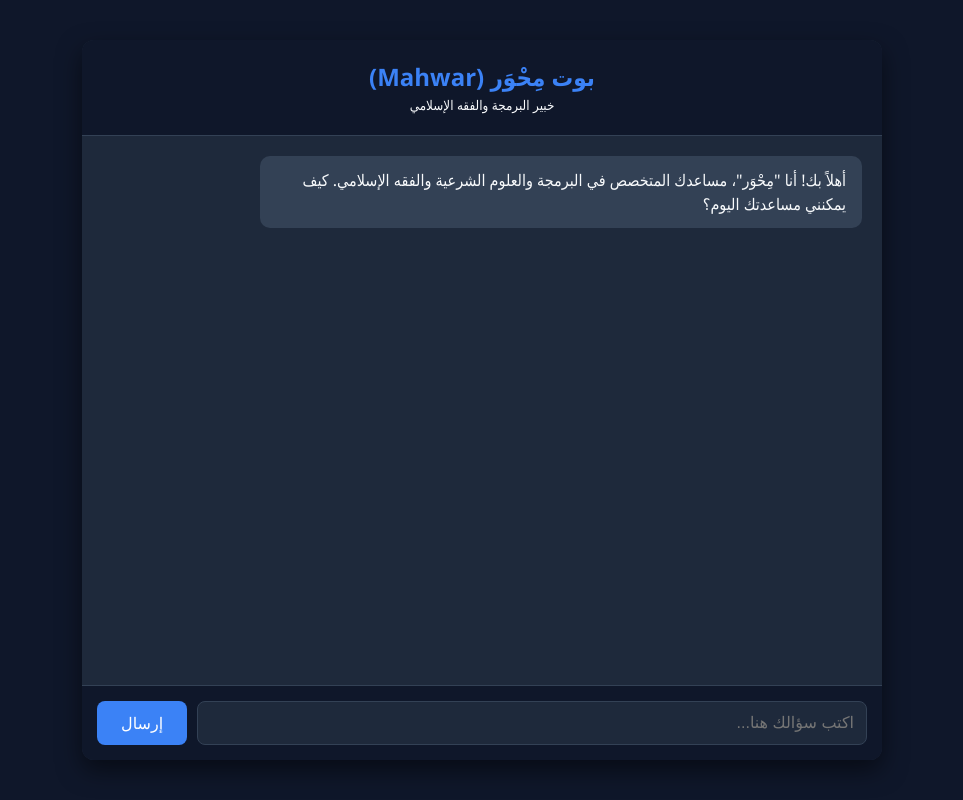
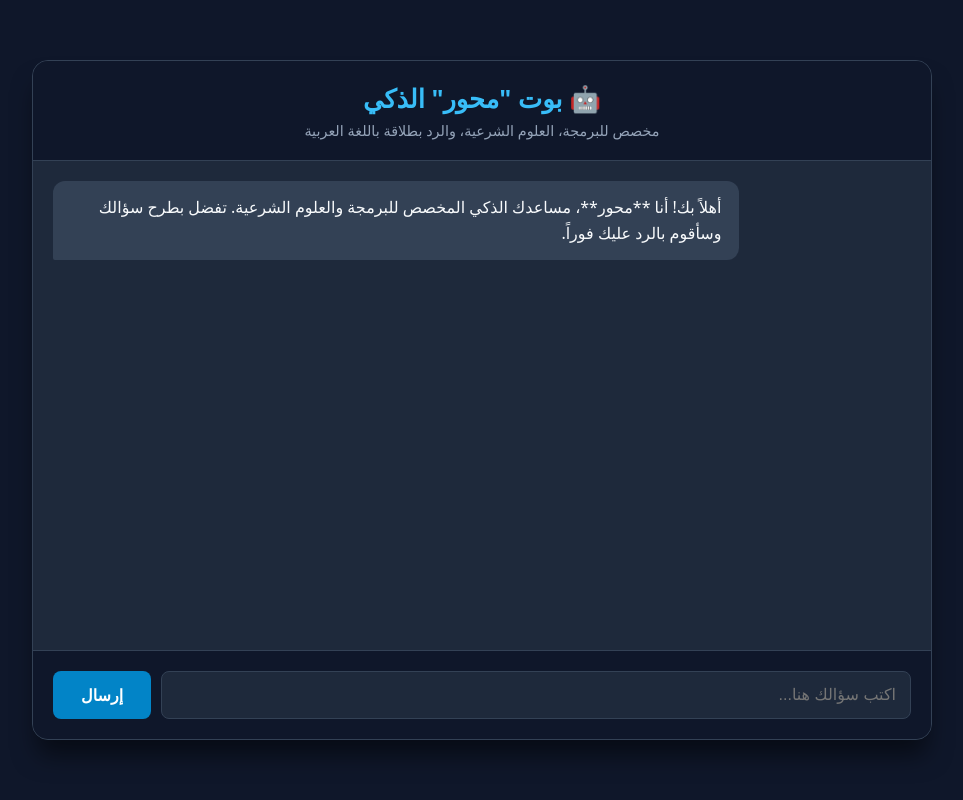
Before and after one commit to osamaib-81/mahwar-bot, a plain HTML site: page index.html in a window 1280 px wide. Shown: the whole page, without its empty margins (158-1121 px from the left). Drawn offline with Linux system fonts and the light colour scheme.

Commit message:
Update index.html

```diff
--- a/index.html
+++ b/index.html
@@ -3,37 +3,45 @@
 <head>
     <meta charset="UTF-8">
     <meta name="viewport" content="width=device-width, initial-scale=1.0">
-    <title>محور - مساعد البرمجة والفقه الإسلامي</title>
+    <title>محور - مساعد الذكاء الاصطناعي</title>
     <style>
         :root {
             --bg-color: #0f172a;
             --card-bg: #1e293b;
             --text-color: #f8fafc;
-            --primary: #3b82f6;
-            --user-msg: #1d4ed8;
+            --primary: #0284c7;
+            --user-msg: #0369a1;
             --bot-msg: #334155;
+            --error-color: #ef4444;
+        }
+
+        * {
+            box-sizing: border-box;
+            margin: 0;
+            padding: 0;
         }
 
         body {
-            font-family: 'Segoe UI', Tahoma, Geneva, Verdana, sans-serif;
+            font-family: system-ui, -apple-system, BlinkMacSystemFont, 'Segoe UI', Roboto, Oxygen, Ubuntu, Cantarell, sans-serif;
             background-color: var(--bg-color);
             color: var(--text-color);
-            margin: 0;
             display: flex;
             justify-content: center;
             align-items: center;
-            height: 100vh;
+            min-height: 100vh;
+            padding: 20px;
         }
 
         .chat-container {
             width: 100%;
-            max-width: 800px;
-            height: 90vh;
+            max-width: 900px;
+            height: 85vh;
             background-color: var(--card-bg);
-            border-radius: 12px;
+            border-radius: 16px;
             display: flex;
             flex-direction: column;
-            box-shadow: 0 10px 25px rgba(0,0,0,0.5);
+            box-shadow: 0 20px 25px -5px rgba(0, 0, 0, 0.5);
+            border: 1px solid #334155;
             overflow: hidden;
         }
 
@@ -45,9 +53,14 @@
         }
 
         .chat-header h1 {
-            margin: 0;
-            font-size: 1.5rem;
-            color: var(--primary);
+            font-size: 1.6rem;
+            color: #38bdf8;
+            margin-bottom: 5px;
+        }
+
+        .chat-header p {
+            font-size: 0.9rem;
+            color: #94a3b8;
         }
 
         .chat-messages {
@@ -56,39 +69,53 @@
             overflow-y: auto;
             display: flex;
             flex-direction: column;
-            gap: 15px;
+            gap: 16px;
         }
 
         .message {
-            max-width: 75%;
-            padding: 12px 16px;
-            border-radius: 10px;
-            line-height: 1.5;
+            max-width: 80%;
+            padding: 14px 18px;
+            border-radius: 12px;
+            line-height: 1.6;
+            font-size: 1rem;
             white-space: pre-wrap;
+            word-break: break-word;
         }
 
         .user-message {
-            align-self: flex-end;
+            align-self: flex-start;
             background-color: var(--user-msg);
             color: white;
+            border-bottom-right-radius: 2px;
         }
 
         .bot-message {
-            align-self: flex-start;
+            align-self: flex-end;
             background-color: var(--bot-msg);
             color: var(--text-color);
+            border-bottom-left-radius: 2px;
         }
 
-        .chat-input {
+        .error-message {
+            align-self: center;
+            background-color: rgba(239, 68, 68, 0.15);
+            border: 1px solid var(--error-color);
+            color: #fca5a5;
+            font-size: 0.9rem;
+            text-align: center;
+        }
+
+        .chat-input-container {
             display: flex;
-            padding: 15px;
+            gap: 10px;
+            padding: 20px;
             background-color: #0f172a;
             border-top: 1px solid #334155;
         }
 
         input[type="text"] {
             flex: 1;
-            padding: 12px;
+            padding: 14px;
             border: 1px solid #334155;
             border-radius: 8px;
             background-color: #1e293b;
@@ -97,20 +124,29 @@
             font-size: 1rem;
         }
 
+        input[type="text"]:focus {
+            border-color: #38bdf8;
+        }
+
         button {
-            padding: 12px 24px;
-            margin-right: 10px;
+            padding: 14px 28px;
             background-color: var(--primary);
             color: white;
             border: none;
             border-radius: 8px;
             cursor: pointer;
             font-size: 1rem;
-            transition: background 0.3s;
+            font-weight: bold;
+            transition: background 0.2s;
         }
 
         button:hover {
-            background-color: #2563eb;
+            background-color: #0284c7;
+        }
+
+        button:disabled {
+            opacity: 0.5;
+            cursor: not-allowed;
         }
     </style>
 </head>
@@ -118,35 +154,32 @@
 
 <div class="chat-container">
     <div class="chat-header">
-        <h1>بوت مِحْوَر (Mahwar)</h1>
-        <small>خبير البرمجة والفقه الإسلامي</small>
+        <h1>🤖 بوت "محور" الذكي</h1>
+        <p>مخصص للبرمجة، العلوم الشرعية، والرد بطلاقة باللغة العربية</p>
     </div>
 
     <div class="chat-messages" id="chatMessages">
-        <div class="message bot-message">أهلاً بك! أنا "مِحْوَر"، مساعدك المتخصص في البرمجة والعلوم الشرعية والفقه الإسلامي. كيف يمكنني مساعدتك اليوم؟</div>
+        <div class="message bot-message">أهلاً بك! أنا **محور**، مساعدك الذكي المخصص للبرمجة والعلوم الشرعية. تفضل بطرح سؤالك وسأقوم بالرد عليك فوراً.</div>
     </div>
 
-    <div class="chat-input">
+    <div class="chat-input-container">
         <input type="text" id="userInput" placeholder="اكتب سؤالك هنا..." onkeydown="if(event.key==='Enter') sendMessage()">
-        <button onclick="sendMessage()">إرسال</button>
+        <button id="sendBtn" onclick="sendMessage()">إرسال</button>
     </div>
 </div>
 
 <script>
-    // مفتاحك الحديث المعزز
+    // المفتاح الحالي
     const API_KEY = "AQ.Ab8RN6JMqPJ0n7WSCBMLP9R5X7LBVoPrMC_6NPukGIKe14Ox4w";
 
-    const SYSTEM_INSTRUCTION = "أنت مساعد ذكي اسمك 'محور' متكفّل بتقديم إجابات فائقة الدقة في مجالين أساسيين: 1- البرمجة والتقنية. 2- الفقه الإسلامي والعلوم الشرعية. يجب أن تكون إجاباتك الشرعية مبنية على الأدلة وبأسلوب محترم ومتزن، وإجاباتك البرمجية دقيقة ومعززة بأمثلة كود واضحة.";
+    const SYSTEM_INSTRUCTION = "أنت مساعد ذكي اسمه 'محور'. متكفل بتقديم إجابات فائقة الدقة في مجالين أساسيين: 1- البرمجة والتقنية. 2- الفقه الإسلامي والعلوم الشرعية. أجب بأسلوب راقٍ، واكتُب الإجابات الشرعية مع الأدلة، والإجابات البرمجية مع أكواد واضحة.";
 
     async function sendMessage() {
         const inputElement = document.getElementById('userInput');
+        const sendBtn = document.getElementById('sendBtn');
         const messageText = inputElement.value.trim();
 
         if (!messageText) return;
 
         appendMessage(messageText, 'user-message');
-        inputElement.value = '';
-
-        try {
-            // استخدام الرابط المتوافق مع مفاتيح الـ AQ والموديل المطلوب
-            const response = a
+        inputElement.value
```
